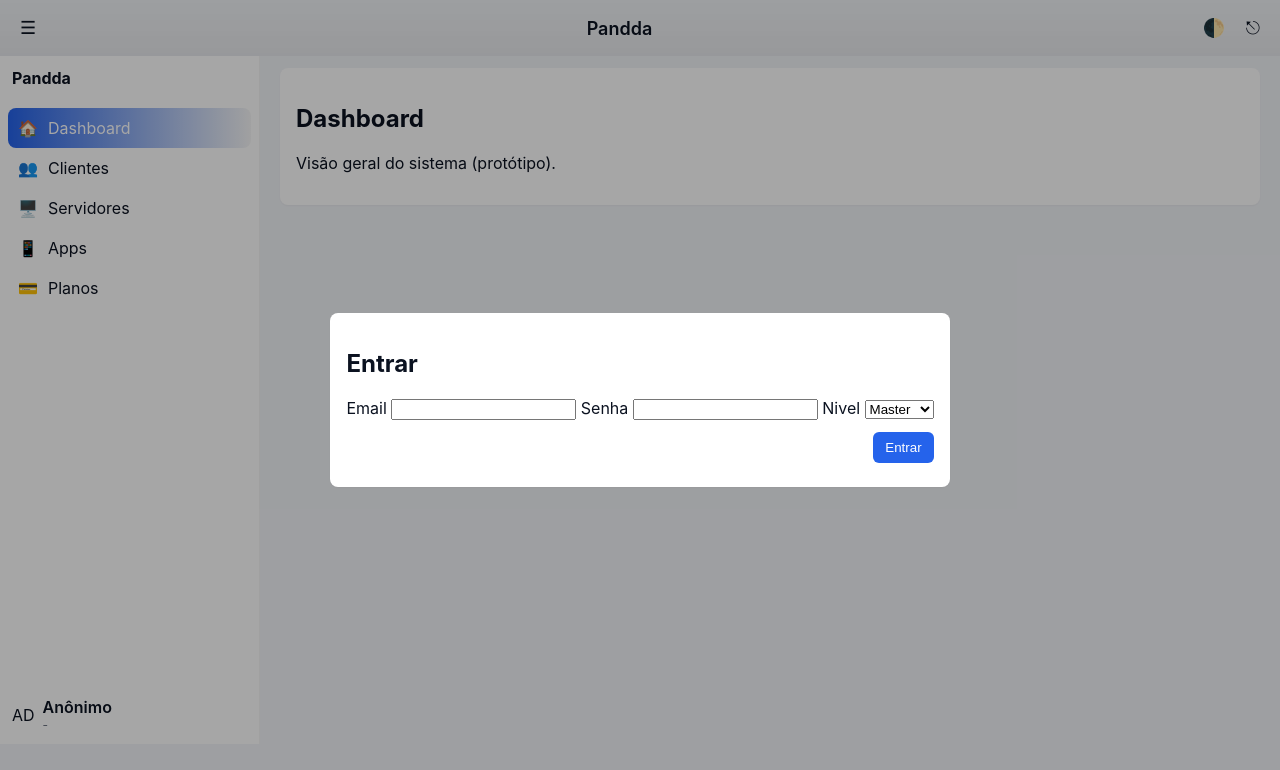
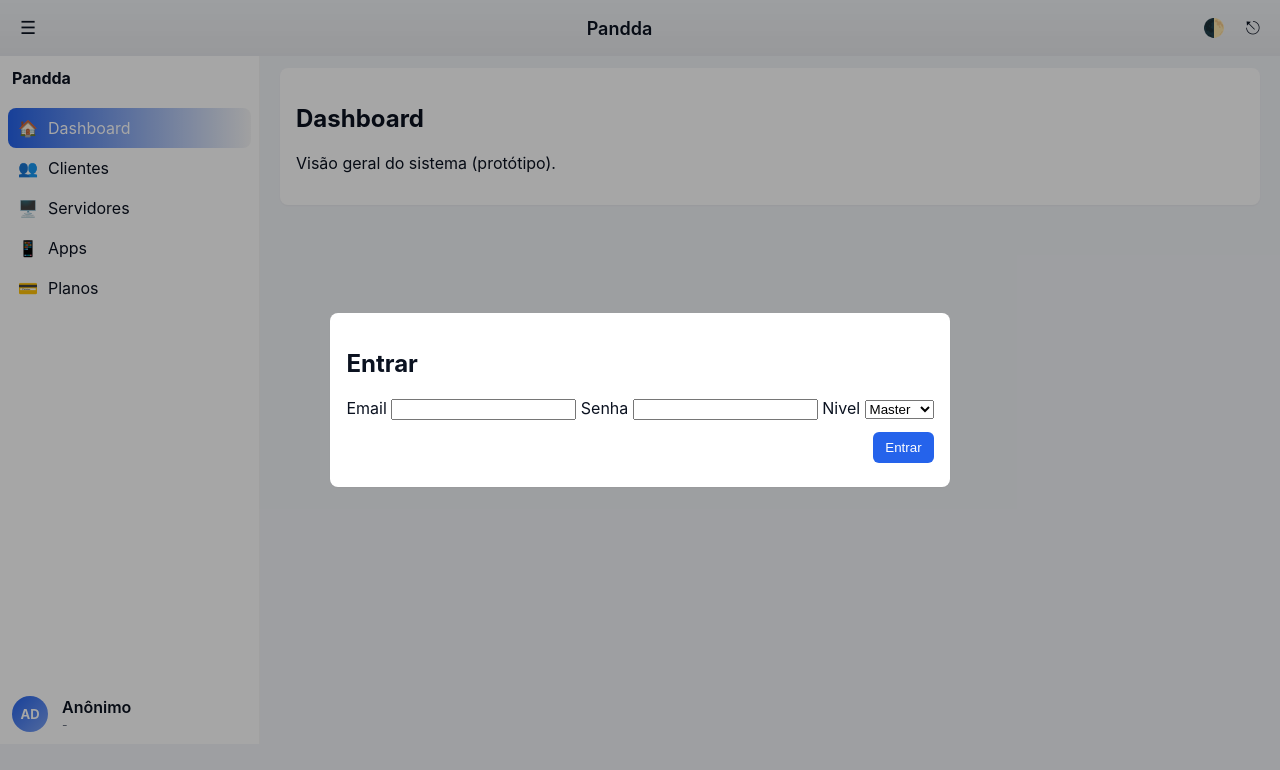
Before and after one commit to panboxtech/panddav1, a plain HTML site: page index.html in a window 1280 px wide. Drawn offline with Linux system fonts and the light colour scheme.

Commit message:
Update common.css

```diff
--- a/css/common.css
+++ b/css/common.css
@@ -62,9 +62,13 @@ body > .layout, .layout {
 .menu-item.selected { background:linear-gradient(90deg,var(--accent), rgba(0,0,0,0.03)); color:white; }
 
 /* Sidebar footer: estilização para exibir nome do usuário e papel */
-/* Este footer é clicável e abre um dropdown com opções "Meu perfil" e "Sair". */
+/* user-avatar visível sempre; quando colapsado apenas o avatar aparece */
 .sidebar-footer { padding:12px; display:flex; align-items:center; gap:8px; position:relative; cursor:pointer; }
-.sidebar-footer .user-info { display:flex; flex-direction:column; }
+.user-avatar {
+  width:36px; height:36px; border-radius:50%; background:linear-gradient(135deg,var(--accent), rgba(37,99,235,0.6)); color:white; display:flex; align-items:center; justify-content:center; font-weight:700; font-size:13px;
+  flex:0 0 36px;
+}
+.sidebar-footer .user-info { display:flex; flex-direction:column; margin-left:6px; }
 .sidebar-footer .user-name { font-weight:600; }
 .sidebar-footer .user-role { font-size:12px; color:var(--muted); }
 
@@ -99,8 +103,7 @@ body > .layout, .layout {
 }
 .sidebar-footer-dropdown .dropdown-item:hover { background:rgba(0,0,0,0.03); }
 
-/* Quando a sidebar estiver colapsada esconder textos do footer, mantendo um pequeno indicador visual */
-/* Nesse estado, mostramos tooltip ao pairar (usamos data-tooltip no elemento para acessibilidade) */
+/* Quando a sidebar estiver colapsada esconder textos do footer, mantendo avatar visível */
 .sidebar.collapsed .sidebar-footer .user-info { display: none; }
 .sidebar.collapsed .sidebar-footer { justify-content:center; }
 
```
